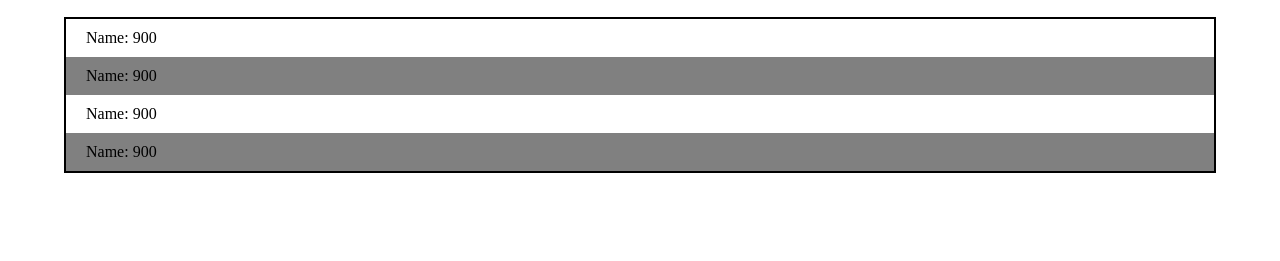
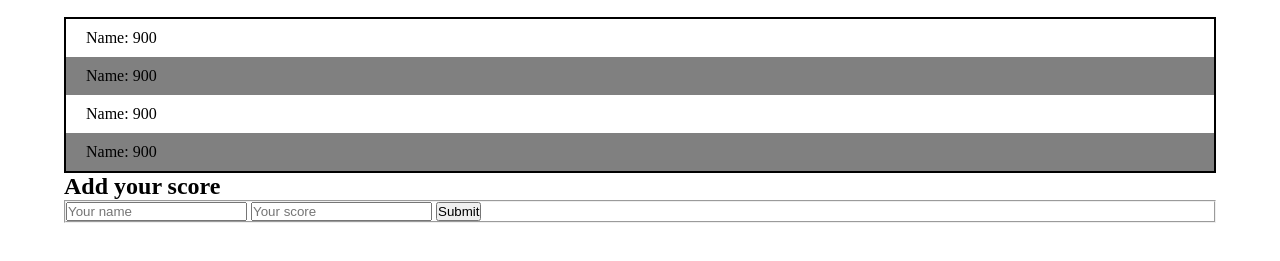
Before and after one commit to Akorede3133/leaderboard, a website built with webpack: page src/index.html in a window 1280 px wide. Shown: the part 77-338 px from the top of the page. Built offline with nearby package versions, Linux system fonts and the light colour scheme.

Commit message:
Create form section

```diff
--- a/src/index.html
+++ b/src/index.html
@@ -34,6 +34,14 @@
         </li>
       </ul>
     </section>
+    <form action="">
+      <h2>Add your score</h2>
+      <fieldset>
+        <input type="text" name="name" id="name" placeholder="Your name">
+        <input type="text" name="score" id="score" placeholder="Your score">
+        <button type="button">Submit</button>
+      </fieldset>
+    </form>
   </main>
 </body>
 </html>
```
Also changed, not shown: dist/index.html.
